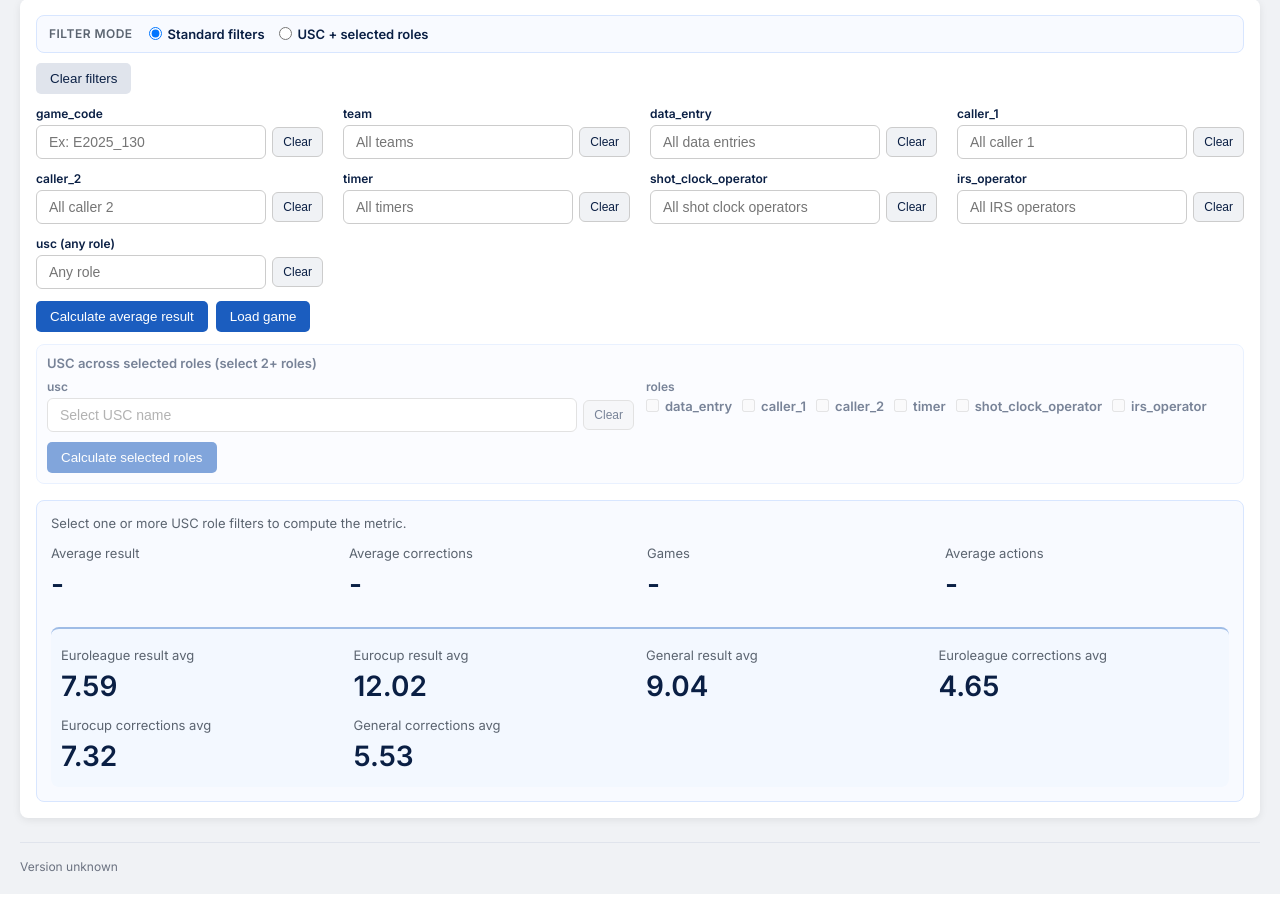
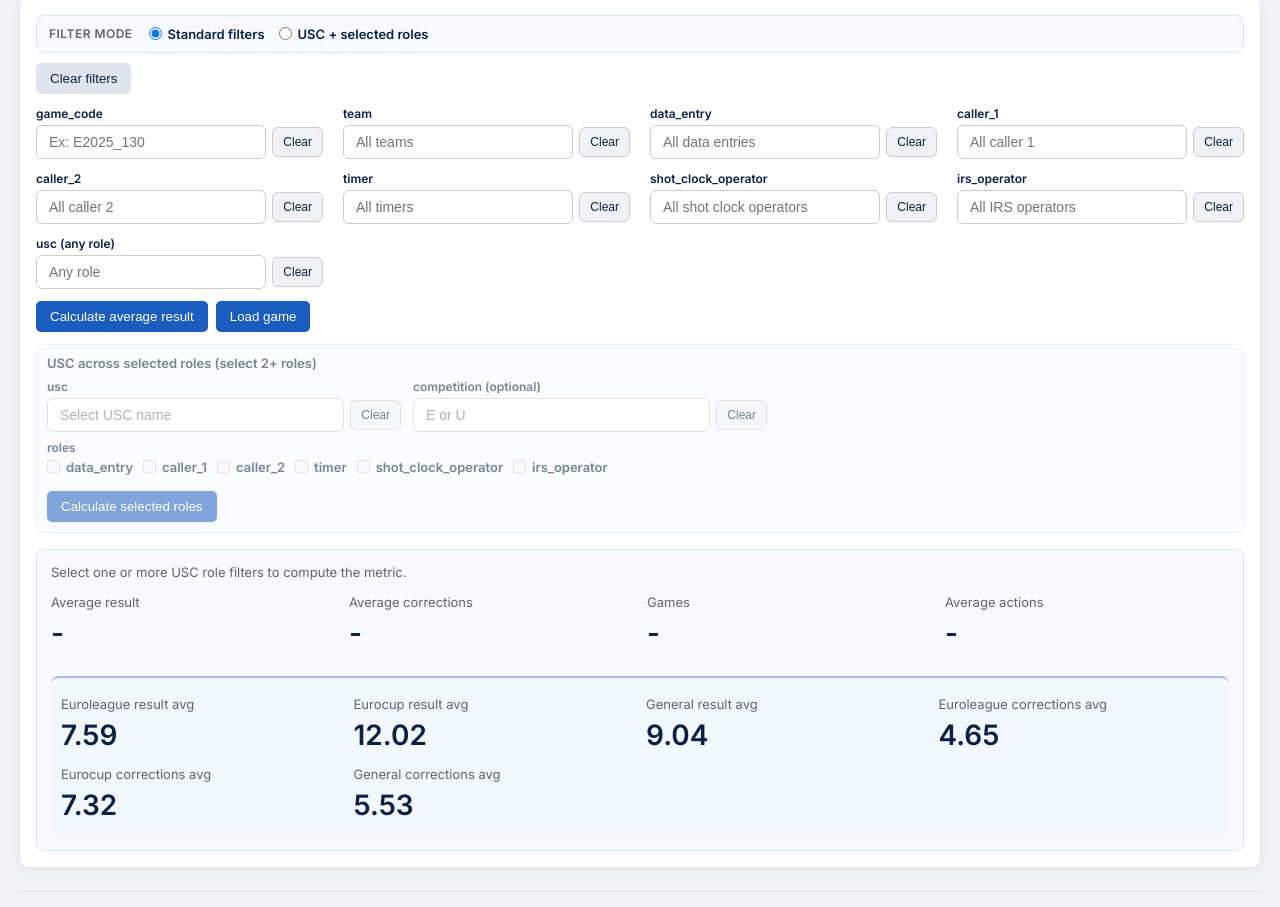
Before and after one commit to elvepo029/reports-automation, a Flask app: page /uscs-analysis in a window 1280 px wide. Shown: the part 102-1009 px from the top of the page. Run offline with Flask 3, Linux system fonts and the light colour scheme; data comes from the database, SQL or seed files in the repository.

Commit message:
uscs selected roles fixed

```diff
--- a/app.py
+++ b/app.py
@@ -626,6 +626,63 @@ USC_ROLE_COLUMNS = (
 )
 
 
+def _parse_usc_selected_roles_from_request():
+    """Parse usc_name and roles (comma-separated) from query args. Returns (usc_name, roles) or (None, error_response)."""
+    usc_name = request.args.get("usc_name", "").strip()
+    roles_raw = request.args.get("roles", "").strip()
+    if not usc_name:
+        return None, (jsonify({"error": "usc_name is required"}), 400)
+    if not roles_raw:
+        return None, (jsonify({"error": "roles is required"}), 400)
+    roles = [r.strip() for r in roles_raw.split(",") if r.strip()]
+    if len(roles) < 2:
+        return None, (jsonify({"error": "at least 2 roles are required"}), 400)
+    invalid = [r for r in roles if r not in USC_ROLE_COLUMNS]
+    if invalid:
+        return None, (jsonify({"error": f"invalid role(s): {', '.join(invalid)}"}), 400)
+    return (usc_name, roles), None
+
+
+def _parse_competition_from_request():
+    """Optional E (Euroleague) or U (Eurocup) filter via game_code prefix."""
+    competition = request.args.get("competition", "").strip().upper()
+    if not competition:
+        return None, None
+    if competition not in ("E", "U"):
+        return None, (jsonify({"error": "invalid competition"}), 400)
+    return competition, None
+
+
+def _competition_game_code_where(table_prefix=""):
+    """Optional game_code LIKE filter; returns (where_part, param, err)."""
+    competition, err = _parse_competition_from_request()
+    if err:
+        return None, None, err
+    if not competition:
+        return None, None, None
+    gc_col = f"{table_prefix}.game_code" if table_prefix else "game_code"
+    return f"{gc_col} LIKE ?", f"{competition}%", None
+
+
+def _usc_selected_roles_where_parts(table_prefix=""):
+    """WHERE fragments for games where usc_name appears in any selected role column."""
+    parsed, err = _parse_usc_selected_roles_from_request()
+    if err:
+        return None, None, None, None, err
+    usc_name, roles = parsed
+    col_prefix = f"{table_prefix}." if table_prefix else ""
+    any_role_where = " OR ".join([f"{col_prefix}{role} = ?" for role in roles])
+    where_parts = [f"({any_role_where})"]
+    params = [usc_name] * len(roles)
+    comp_where, comp_param, comp_err = _competition_game_code_where(table_prefix)
+    if comp_err:
+        return None, None, None, None, comp_err
+    if comp_where:
+        where_parts.append(comp_where)
+        params.append(comp_param)
+    return where_parts, params, usc_name, roles, None
+
+
 @app.route("/api/usc_role_options")
 def api_usc_role_options():
     """Return distinct USC names for the selected role column in Game."""
@@ -701,6 +758,46 @@ def api_usc_role_result_average():
     })
 
 
+@app.route("/api/usc_selected_roles_average")
+def api_usc_selected_roles_average():
+    """Return averages for games where one USC appears in any selected role (read-only)."""
+    where_parts, params, usc_name, roles, err = _usc_selected_roles_where_parts()
+    if err:
+        return err
+    where_parts.append("is_processed = 1")
+    where_clause = " AND ".join(where_parts)
+
+    conn = get_db()
+    conn.row_factory = sqlite3.Row
+    cur = conn.cursor()
+    cur.execute(
+        f"""
+        SELECT
+            COUNT(*) AS games_count,
+            AVG(result) AS avg_result,
+            AVG(total_corrections) AS avg_total_corrections,
+            AVG(total_actions) AS avg_total_actions
+        FROM Game
+        WHERE {where_clause}
+        """,
+        params,
+    )
+    row = cur.fetchone()
+    conn.close()
+
+    games_count = int(row["games_count"] or 0)
+    competition, _ = _parse_competition_from_request()
+    return jsonify({
+        "usc_name": usc_name,
+        "roles": roles,
+        "competition": competition,
+        "games_count": games_count,
+        "avg_result": float(row["avg_result"]) if row["avg_result"] is not None else None,
+        "avg_total_corrections": float(row["avg_total_corrections"]) if row["avg_total_corrections"] is not None else None,
+        "avg_total_actions": float(row["avg_total_actions"]) if row["avg_total_actions"] is not None else None,
+    })
+
+
 @app.route("/api/uscs_result_average")
 def api_uscs_result_average():
     """Return averages and games count for combined USC role filters (read-only)."""
@@ -790,19 +887,27 @@ def api_uscs_result_by_home_team():
             role_filters[col] = val
     any_usc = request.args.get("any_usc", "").strip()
     team = request.args.get("team", "").strip()
-
-    if not role_filters and not any_usc and not team:
-        return jsonify({"error": "at least one USC filter or team is required"}), 400
+    selected_usc = request.args.get("usc_name", "").strip()
+    selected_roles_raw = request.args.get("roles", "").strip()
 
     where_parts = []
     params = []
-    for col, val in role_filters.items():
-        where_parts.append(f"g.{col} = ?")
-        params.append(val)
-    if any_usc:
-        any_role_where = " OR ".join([f"g.{col} = ?" for col in USC_ROLE_COLUMNS])
-        where_parts.append(f"({any_role_where})")
-        params.extend([any_usc] * len(USC_ROLE_COLUMNS))
+    if selected_usc or selected_roles_raw:
+        sr_where, sr_params, _, _, err = _usc_selected_roles_where_parts("g")
+        if err:
+            return err
+        where_parts.extend(sr_where)
+        params.extend(sr_params)
+    else:
+        if not role_filters and not any_usc and not team:
+            return jsonify({"error": "at least one USC filter or team is required"}), 400
+        for col, val in role_filters.items():
+            where_parts.append(f"g.{col} = ?")
+            params.append(val)
+        if any_usc:
+            any_role_where = " OR ".join([f"g.{col} = ?" for col in USC_ROLE_COLUMNS])
+            where_parts.append(f"({any_role_where})")
+            params.extend([any_usc] * len(USC_ROLE_COLUMNS))
     if team:
         # Team filter is home team only (Game.code_h)
         where_parts.append("g.code_h = ?")
@@ -851,15 +956,34 @@ def api_uscs_result_by_home_team():
 def api_usc_any_role_breakdown():
     """Return per-role breakdown for one USC selected in any role (read-only)."""
     usc_name = request.args.get("usc_name", "").strip()
+    roles_raw = request.args.get("roles", "").strip()
     if not usc_name:
         return jsonify({"error": "usc_name is required"}), 400
 
+    roles_to_report = list(USC_ROLE_COLUMNS)
+    if roles_raw:
+        roles_to_report = [r.strip() for r in roles_raw.split(",") if r.strip()]
+        if len(roles_to_report) < 2:
+            return jsonify({"error": "at least 2 roles are required"}), 400
+        invalid = [r for r in roles_to_report if r not in USC_ROLE_COLUMNS]
+        if invalid:
+            return jsonify({"error": f"invalid role(s): {', '.join(invalid)}"}), 400
+
     conn = get_db()
     conn.row_factory = sqlite3.Row
     cur = conn.cursor()
 
+    comp_where, comp_param, comp_err = _competition_game_code_where()
+    if comp_err:
+        return comp_err
+    comp_clause = ""
+    comp_params = []
+    if comp_where:
+        comp_clause = f" AND {comp_where}"
+        comp_params = [comp_param]
+
     items = []
-    for role in USC_ROLE_COLUMNS:
+    for role in roles_to_report:
         query = f"""
             SELECT
                 COUNT(*) AS games_count,
@@ -869,8 +993,9 @@ def api_usc_any_role_breakdown():
             FROM Game
             WHERE is_processed = 1
               AND {role} = ?
+              {comp_clause}
         """
-        cur.execute(query, (usc_name,))
+        cur.execute(query, (usc_name, *comp_params))
         row = cur.fetchone()
         games_count = int(row["games_count"] or 0)
         if games_count == 0:
--- a/templates/uscs_analysis.html
+++ b/templates/uscs_analysis.html
@@ -106,9 +106,19 @@
     }
     .multi-role-grid {
       display: grid;
-      grid-template-columns: repeat(auto-fit, minmax(220px, 1fr));
+      grid-template-columns: 1fr;
       gap: 8px 12px;
       align-items: start;
+    }
+    .multi-role-top-row {
+      display: grid;
+      grid-template-columns: 1fr 1fr;
+      gap: 8px 12px;
+      align-items: end;
+      max-width: 720px;
+    }
+    .multi-role-roles-row {
+      width: 100%;
     }
     .multi-role-checks {
       display: flex;
@@ -382,6 +392,10 @@
     <datalist id="datalist_shot_clock_operator"></datalist>
     <datalist id="datalist_irs_operator"></datalist>
     <datalist id="datalist_any_usc"></datalist>
+    <datalist id="datalist_multi_competition">
+      <option value="E"></option>
+      <option value="U"></option>
+    </datalist>
 
     <div id="standard-mode-panel" class="mode-panel">
       <div class="filters">
@@ -460,6 +474,7 @@
       <div class="multi-role-block">
         <p class="multi-role-title">USC across selected roles (select 2+ roles)</p>
         <div class="multi-role-grid">
+          <div class="multi-role-top-row">
             <div>
               <label for="filter-selected-usc">usc</label>
               <div class="filter-field">
@@ -468,6 +483,14 @@
               </div>
             </div>
             <div>
+              <label for="filter-multi-competition">competition (optional)</label>
+              <div class="filter-field">
+                <input type="text" id="filter-multi-competition" list="datalist_multi_competition" placeholder="E or U">
+                <button type="button" class="filter-clear" data-target="filter-multi-competition">Clear</button>
+              </div>
+            </div>
+          </div>
+          <div class="multi-role-roles-row">
             <label>roles</label>
             <div class="multi-role-checks" id="selected-roles-container">
               <label class="multi-role-check"><input type="checkbox" value="data_entry">data_entry</label>
@@ -667,6 +690,21 @@
     function getSelectedRoles() {
       const nodes = document.querySelectorAll("#selected-roles-container input[type='checkbox']:checked");
       return Array.from(nodes).map((n) => n.value);
+    }
+
+    function getMultiRoleCompetition() {
+      return (document.getElementById("filter-multi-competition")?.value || "").trim().toUpperCase();
+    }
+
+    function appendMultiRoleCompetition(params) {
+      const competition = getMultiRoleCompetition();
+      if (competition) params.set("competition", competition);
+    }
+
+    function competitionLabel(code) {
+      if (code === "E") return "Euroleague";
+      if (code === "U") return "Eurocup";
+      return code;
     }
 
     function setGameValues(snapshot) {
@@ -1001,17 +1039,25 @@
           showErrorMessage("Select at least 2 roles.");
           return;
         }
+        const competition = getMultiRoleCompetition();
+        if (competition && competition !== "E" && competition !== "U") {
+          showErrorMessage("Competition must be E (Euroleague) or U (Eurocup).");
+          return;
+        }
         try {
           const params = new URLSearchParams();
           params.set("usc_name", usc);
           params.set("roles", roles.join(","));
+          appendMultiRoleCompetition(params);
           const res = await fetch(`/api/usc_selected_roles_average?${params.toString()}`);
           const data = await res.json();
           if (!res.ok) {
             showErrorMessage(data.error || "Could not compute selected roles average.");
             return;
           }
-          resultTitleEl.textContent = `usc=${data.usc_name} · roles=${(data.roles || []).join(", ")}`;
+          const titleParts = [`usc=${data.usc_name}`, `roles=${(data.roles || []).join(", ")}`];
+          if (data.competition) titleParts.push(`competition=${competitionLabel(data.competition)}`);
+          resultTitleEl.textContent = titleParts.join(" · ");
           gamesCountEl.textContent = `${data.games_count}`;
           labelResultEl.textContent = "Average result";
           labelCorrectionsEl.textContent = "Average corrections";
@@ -1023,6 +1069,7 @@
           const breakdownParams = new URLSearchParams();
           breakdownParams.set("usc_name", usc);
           breakdownParams.set("roles", roles.join(","));
+          appendMultiRoleCompetition(breakdownParams);
           const byTeamRes = await fetch(`/api/uscs_result_by_home_team?${breakdownParams.toString()}`);
           const byTeamData = await byTeamRes.json();
           if (!byTeamRes.ok) {
@@ -1088,6 +1135,8 @@
       if (teamEl) teamEl.value = "";
       const selectedUscEl = document.getElementById("filter-selected-usc");
       if (selectedUscEl) selectedUscEl.value = "";
+      const multiCompetitionEl = document.getElementById("filter-multi-competition");
+      if (multiCompetitionEl) multiCompetitionEl.value = "";
       document.querySelectorAll("#selected-roles-container input[type='checkbox']").forEach((cb) => {
         cb.checked = false;
       });
```
Lines whose indentation alone changed are shown as unchanged.
